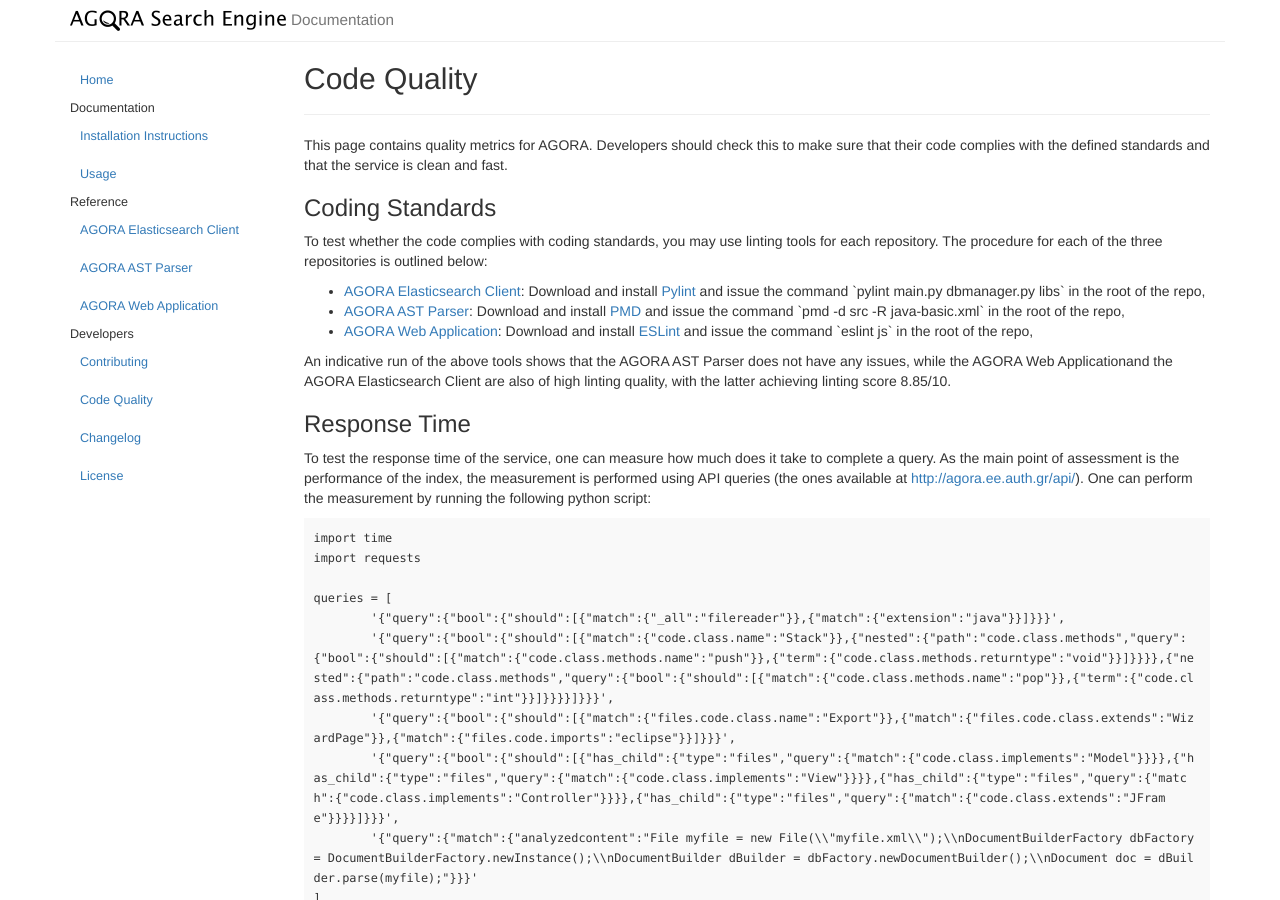
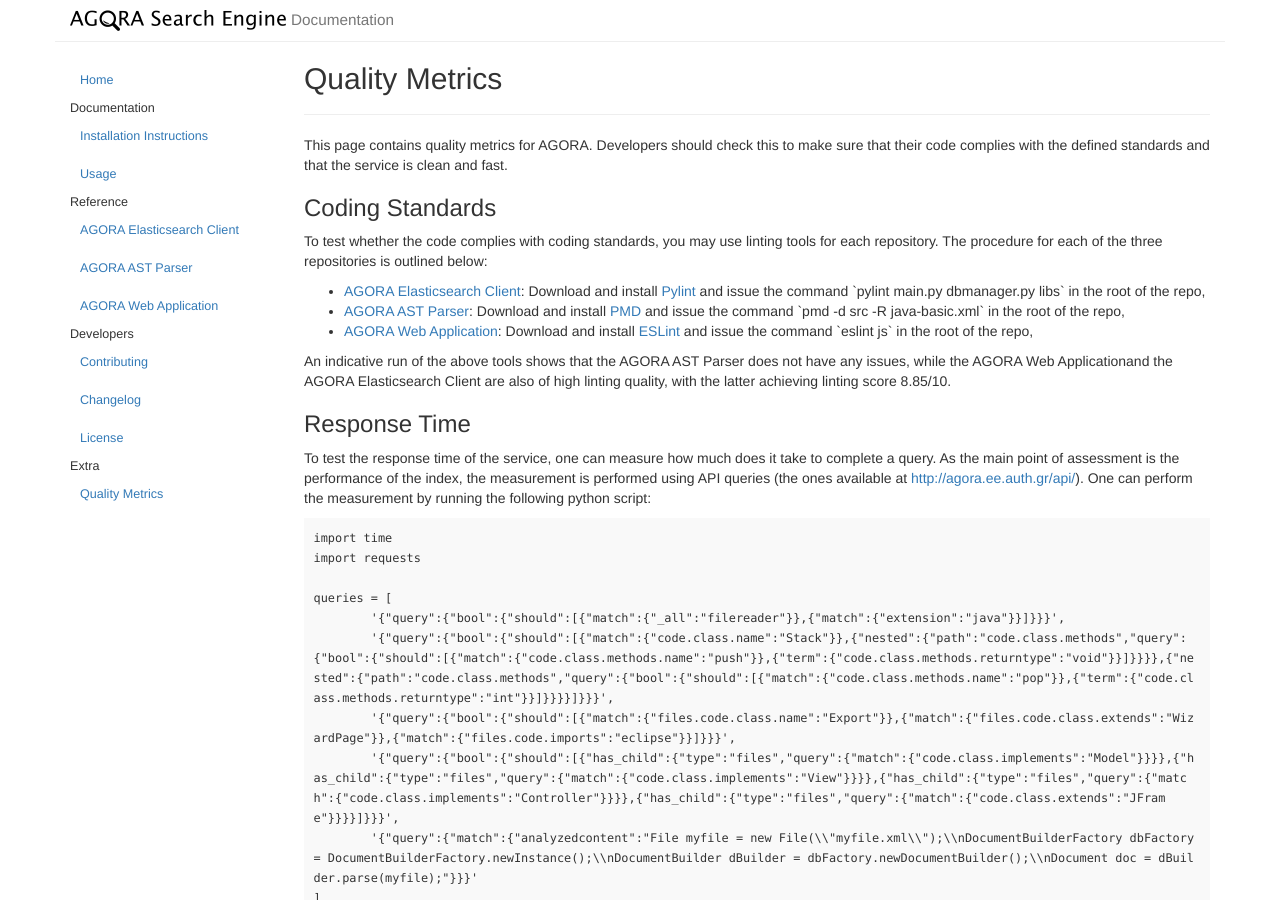
Before and after one commit to AuthEceSoftEng/agora, a Jekyll site: the page built from _posts/2017-07-20-quality-metrics.md, in a window 1280 px wide and 900 px high. Built offline with Jekyll 4.4.1, drawn with Linux system fonts in a browser that asks for light colours.

Commit message:
Refactor quality metrics page

```diff
--- a/_config.yml
+++ b/_config.yml
@@ -23,6 +23,7 @@ sections: [
     ['tut', 'Tutorial'],
     ['ref', 'Reference'],
     ['dev', 'Developers'],
+    ['ext', 'Extra'],
     ['post', 'Posts']
 ]
 
--- a/_posts/2017-07-20-code-quality.md
+++ b/_posts/2017-07-20-quality-metrics.md
@@ -1,9 +1,9 @@
 ---
 layout: page
-title: "Code Quality"
-category: dev
+title: "Quality Metrics"
+category: ext
 date: 2017-06-20 15:24:20
-order: 2
+order: 1
 ---
 
 This page contains quality metrics for AGORA. Developers should check this to make sure
```
Also changed, not shown: _posts/2017-07-20-changelog.md (+3 -2 lines), _posts/2017-07-20-contributing.md (+1 -1 lines), _posts/2017-07-20-license.md (+1 -1 lines).
